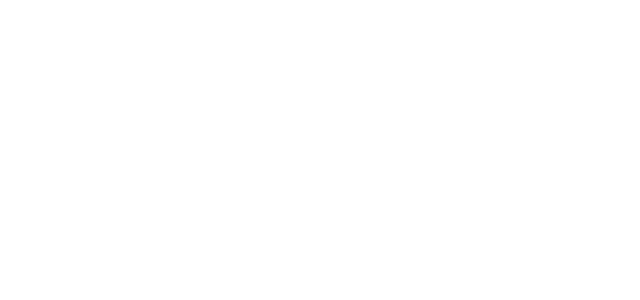
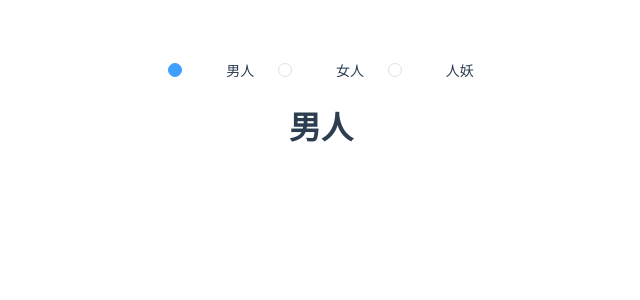
Before and after one commit to WangRujian0321/w-ui, a Vue app: page /radio in a window 1280 px wide. Shown: the top 300 px of the page, without its empty margins (319-959 px from the left). Built offline with nearby package versions, Linux system fonts and the light colour scheme.

Commit message:
添加了radio与radio-group

```diff
--- /dev/null
+++ b/components/lib/radio-group/index.js
@@ -0,0 +1,7 @@
+import RadioGroup from "./src/radio-group.vue";
+
+RadioGroup.install = function (Vue) {
+    Vue.component(RadioGroup.name, RadioGroup);
+}
+
+export default RadioGroup;
--- /dev/null
+++ b/components/lib/radio-group/src/radio-group.vue
@@ -0,0 +1,25 @@
+<template>
+  <div>
+    <slot></slot>
+  </div>
+</template>
+
+<script>
+export default {
+  name: "w_radio-group",
+  props: {
+    value: {
+      type: [String, Number],
+    }
+  },
+  provide(){
+    return {
+      RadioGroup: this
+    }
+  }
+}
+</script>
+
+<style scoped>
+
+</style>
--- /dev/null
+++ b/components/lib/radio/index.js
@@ -0,0 +1,6 @@
+import Radio from "./src/radio.vue";
+
+Radio.install = function(Vue) {
+    Vue.component(Radio.name, Radio);
+}
+export default Radio;
--- /dev/null
+++ b/components/lib/radio/src/radio.scss
@@ -0,0 +1,60 @@
+.w_radio--outer {
+  white-space: nowrap;
+  outline: none;
+  display: inline-block;
+  line-height: 1;
+  position: relative;
+  vertical-align: middle;
+}
+
+.w_radio--inner {
+  border: 1px solid #dcdfe6;
+  border-radius: 100px;
+  width: 14px;
+  height: 14px;
+  background-color: white;
+  position: relative;
+  cursor: pointer;
+  display: inline-block;
+  box-sizing: border-box;
+}
+
+.w_radio--inner.is-checked {
+  border-color: #409eff;
+  background-color: #409eff;
+}
+
+.w_radio--inner::after {
+  width: 4px;
+  height: 4px;
+  border-radius: 100%;
+  content: '';
+  position: absolute;
+  left: 50%;
+  top: 50%;
+  transform: translate(-50%, -50%) scale(0);
+  transition: transform .15s ease-in;
+}
+
+.w_radio--inner.is-checked::after {
+  transform: translate(-50%, -50%) scale(1);
+}
+
+.w_radio--label {
+  margin-left: 40px;
+  font-size: 14px;
+}
+
+.w_radio {
+  margin-right: 20px;
+  cursor: pointer;
+}
+
+.w_radio:last-child {
+  margin-right: 0;
+}
+
+.w_radio-native {
+  opacity: 0;
+  display: none;
+}
--- /dev/null
+++ b/components/lib/radio/src/radio.vue
@@ -0,0 +1,54 @@
+<template>
+  <label class="w_radio">
+    <span class="w_radio--outer">
+      <span class="w_radio--inner" :class="{'is-checked': isChecked}"></span>
+      <input class="w_radio-native" type="radio" :value="label" v-model="radioValue">
+    </span>
+    <span class="w_radio--label">
+      {{ label }}
+    </span>
+  </label>
+</template>
+
+<script>
+export default {
+  name: "w_radio",
+  inject: {
+    RadioGroup: {
+      default: ""
+    }
+  },
+  props: {
+    value: {
+      type: [String, Number]
+    },
+    label: {
+      type: [String, Number]
+    }
+  },
+  computed: {
+    isGroup() {
+      return this.RadioGroup;
+    },
+    radioValue: {
+      get() {
+        return this.isGroup ? this.RadioGroup.value : this.value;
+      },
+      set(value) {
+        if(this.isGroup) {
+          this.RadioGroup.$emit("input", value);
+        }else{
+          this.$emit("input", value);
+        }
+      }
+    },
+    isChecked() {
+      return this.radioValue === this.label;
+    }
+  }
+}
+</script>
+
+<style scoped lang="scss">
+@import 'radio.scss';
+</style>
--- a/examples/main.js
+++ b/examples/main.js
@@ -8,9 +8,11 @@
 import CheckBox from "../components/lib/checkbox/index";
 import CheckBoxGroup from "../components/lib/checkbox-group/index";
 import Input from "../components/lib/input/index";
+import InputNumber from "../components/lib/input-number/index";
+import Radio from "../components/lib/radio/index";
+import RadioGroup from "../components/lib/radio-group/index";
 
 import router from './router'
-import InputNumber from "../components/lib/input-number";
 
 // Vue.component('name', Demo);
 Vue.use(Demo); // Demo.install -> Vue.component();
@@ -21,6 +23,8 @@
 Vue.use(Button);
 Vue.use(CheckBox);
 Vue.use(CheckBoxGroup);
+Vue.use(Radio);
+Vue.use(RadioGroup);
 
 Vue.config.productionTip = false
 
--- a/examples/router.js
+++ b/examples/router.js
@@ -7,6 +7,7 @@
 const Button = () => import ('../examples/views/Button.vue');
 const CheckBox = () => import('../examples/views/CheckBox.vue');
 const Input = () => import('../examples/views/Input.vue');
+const Radio = () => import('../examples/views/Radio.vue');
 
 
 const routes = [{
@@ -24,13 +25,17 @@
         name: 'button',
         component: Button,
     }, {
+        path: '/input',
+        name: 'input',
+        component: Input,
+    },{
         path: '/checkbox',
         name: 'checkbox',
         component: CheckBox,
     },{
-        path: '/input',
-        name: 'input',
-        component: Input,
+        path: '/radio',
+        name: 'radio',
+        component: Radio,
     }]
 }]
 
--- a/examples/views/Home.vue
+++ b/examples/views/Home.vue
@@ -9,6 +9,9 @@
     <div>
       <a @click="$router.push('/input')">input</a>
     </div>
+    <div>
+      <a @click="$router.push('/radio')">radio</a>
+    </div>
   </div>
 </template>
 
--- /dev/null
+++ b/examples/views/Radio.vue
@@ -0,0 +1,23 @@
+<template>
+  <div>
+    <w_radio-group v-model="group_sex">
+      <w_radio label="男人">男人</w_radio>
+      <w_radio label="女人">女人</w_radio>
+      <w_radio label="人妖">人妖</w_radio>
+    </w_radio-group>
+    <h1>{{group_sex}}</h1>
+  </div>
+</template>
+
+<script>
+export default {
+  data() {
+    return {
+      group_sex: "男人"
+    };
+  }
+};
+</script>
+
+<style lang="scss" scoped>
+</style>
```
Also changed, not shown: components/lib/radio-group/src/radio-group.scss (added).
